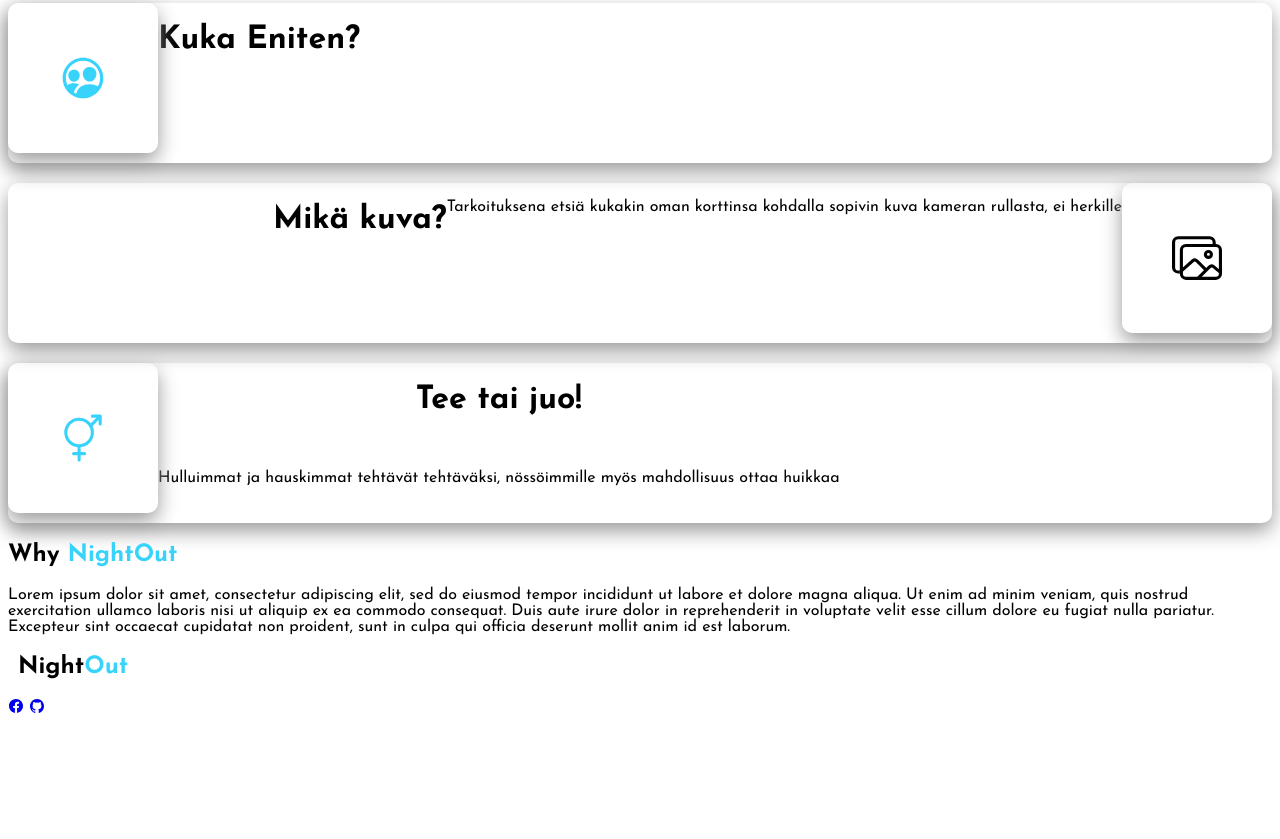
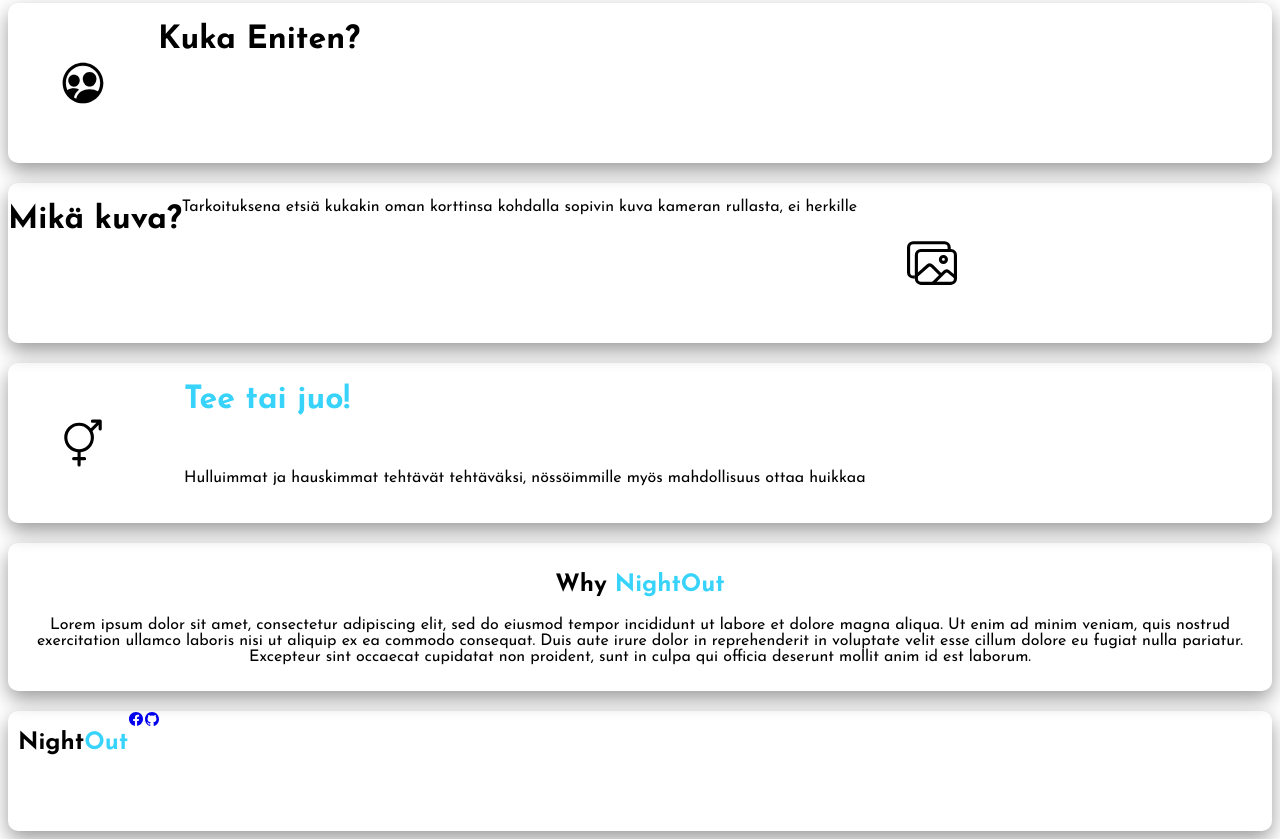
Before and after one commit to sademaria/NightOut-Game, a plain HTML site: page index.html in a window 1280 px wide. Shown: the part 357-1196 px from the top of the page. Before the commit the page ends 1083 px from the top, so only its background shows below. Drawn offline with nearby package versions, Linux system fonts and the light colour scheme.

Commit message:
Update style.css

```diff
--- a/style.css
+++ b/style.css
@@ -65,6 +65,18 @@ a {
     .firstdiv {
         padding-top: 2px;
     }
+
+    .ion-icon1 {
+        display: none;
+    }
+
+    .kuvaus {
+        padding-right: 2vh;
+    }
+
+    .firstdiv {
+        padding: 2vh;
+    }
 }
 
 .card {
@@ -124,7 +136,6 @@ a {
 
 .gametwo {
     display: flex;
-    justify-content: flex-end;
 }
 
 .onegame {
@@ -140,9 +151,10 @@ a {
 .ion-icon1 {
     font-size: 50px;
     padding: 50px;
-    box-shadow: 0px 8px 20px rgb(154, 154, 154) ;
+    width: 50px;
+    height: auto;
     border-radius: 10px;
-    color: rgb(56, 211, 250);
+    color: rgb(0, 0, 0);
     font-size: 50px;
 }
 
@@ -154,13 +166,43 @@ a {
 .ion-icon2 {
     font-size: 50px;
     padding: 50px;
-    box-shadow: 0px 8px 20px rgb(154, 154, 154) ;
+    width: 50px;
+    height: auto;
     border-radius: 10px;
 }
 
 .pelilinkki {
     color: black;
     text-decoration: none;
-    justify-content: space-between;
     text-align: center;
+
 }
+
+.kuvaus {
+    padding-left: 10px;
+    margin-left: 2vh;
+    text-align: justify;
+
+    h1 {
+        color: rgb(56, 211, 250);
+    }
+}
+
+.whysection {
+    margin-top: 20px;
+    border-radius: 10px;
+    box-shadow: 0px 8px 20px rgb(154, 154, 154) ;
+    text-align: center;
+    padding-top:7px ;
+    margin-top: 20px;
+    padding: 10px;
+
+}
+
+footer {
+    margin-top: 20px;
+    border-radius: 10px;
+    box-shadow: 0px 8px 20px rgb(154, 154, 154) ;
+    display: flex;
+    height: 15vh;
+}
```
